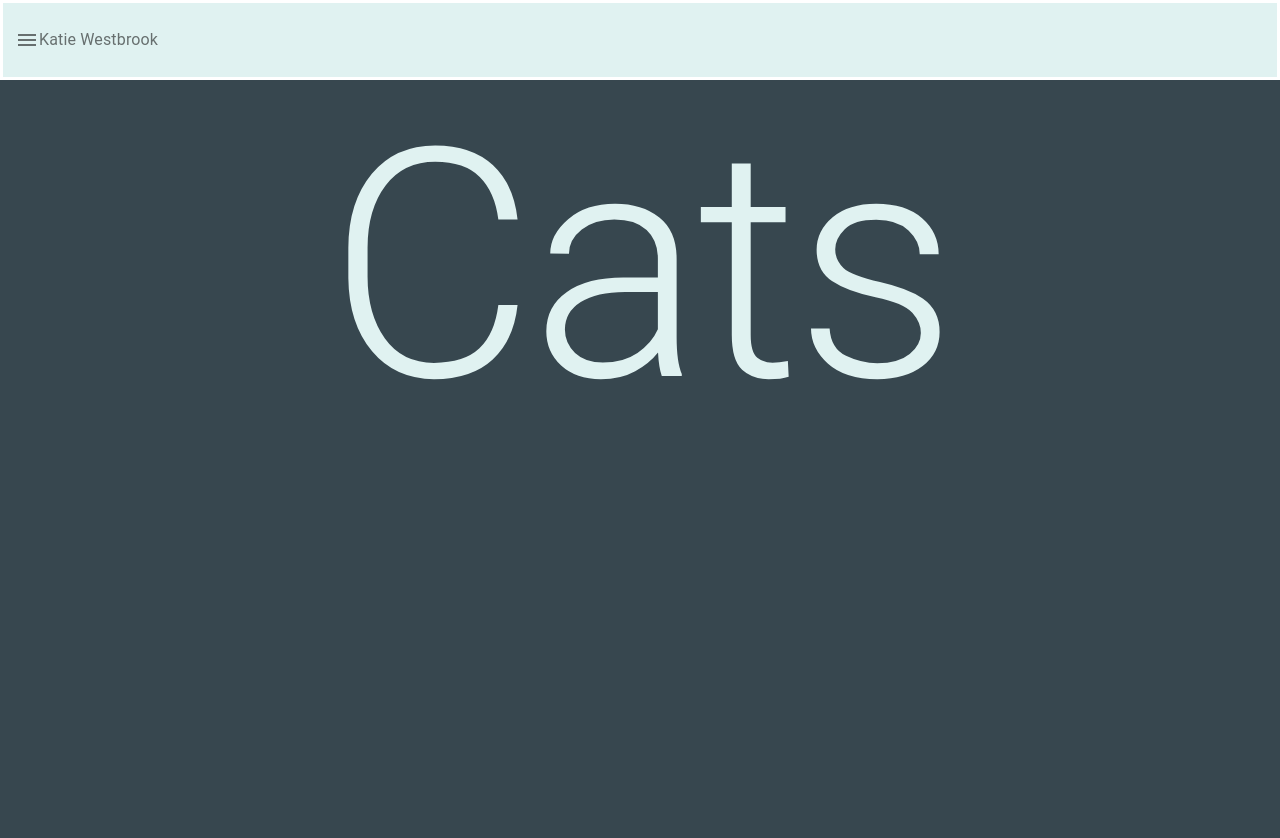
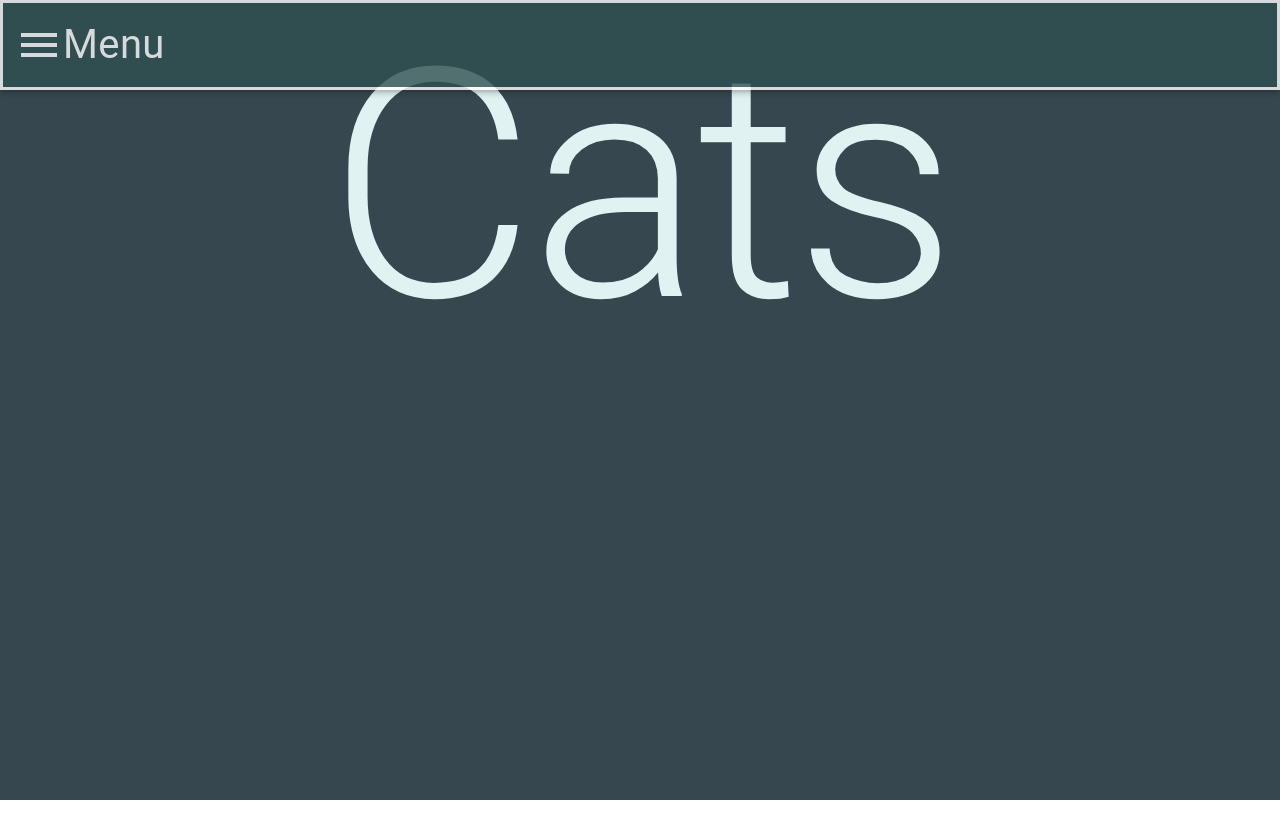
Before and after one commit to k-westbrook/katie-personal-site, a React (Create React App) app: page /cats in a window 1280 px wide. Shown: the top 838 px of the page. After the commit the page ends 800 px from the top, so only its background shows below. Built offline with nearby package versions, Linux system fonts and the light colour scheme.

Commit message:
made nav bar opaque

```diff
--- a/src/HomePage.js
+++ b/src/HomePage.js
@@ -44,14 +44,13 @@ const styles = {
     borderStyle: "solid",
     alignContent: "center",
     padding: "3vw",
-    color: "  #FFFFFF",
+    color: "#FFFFFF",
     justifyContent: "space-between"
   },
   iconContainer:
   {
     display: "flex",
-    flexDirection: "row",
-    // marginLeft: "2vw"
+    flexDirection: "row"
   },
   iconBottom:
   {
--- a/src/NavBar.js
+++ b/src/NavBar.js
@@ -17,18 +17,31 @@ const styles = {
   AppBar: {
     display: "flex",
     flexDirection: "row",
-    backgroundColor: "#e0f2f1",
+    backgroundColor: "rgb(47,79,79);opacity:0.8",
     minHeight: "10vh",
     borderStyle: "solid",
+    position: "fixed",
+    top: 0
   },
   Menu:
   {
     display: "flex",
 
+
+  },
+  MenuTitle:
+  {
+    color: "#FFFFFF",
+    fontSize: "5vh"
+  },
+  MenuIcon:
+  {
+    color: "#FFFFFF",
+    fontSize: "6vh"
   },
   MenuItem:
   {
-
+    width: "15vw"
   }
 }
 class NavBar extends React.Component {
@@ -63,11 +76,11 @@ class NavBar extends React.Component {
     return (
       <div className={classes.root}>
 
-        <AppBar position="static" className={classes.AppBar}>
+        <AppBar className={classes.AppBar}>
 
           <IconButton onClick={this.handleClick}>
-            <MenuIcon />
-            <Typography>Katie Westbrook</Typography>
+            <MenuIcon className={classes.MenuIcon} />
+            <Typography className={classes.MenuTitle}>Menu</Typography>
           </IconButton>
 
           <Menu className={classes.Menu}
@@ -84,26 +97,14 @@ class NavBar extends React.Component {
             }}
           >
             <MenuItem onClick={this.handleClose} className={classes.MenuItem}>
-              <Link to='/'>
+              <Link href='/'>
                 <h4>Home</h4>
               </Link>
 
             </MenuItem>
             <MenuItem onClick={this.handleClose}>
-              <Link to='/projects'>
-                <h4>Trips</h4>
-              </Link>
-            </MenuItem>
-            <MenuItem onClick={this.handleClose}>
-              <Link to='/cats'>
+              <Link href='/cats'>
                 <h4> Cats</h4>
-              </Link>
-            </MenuItem>
-
-            <MenuItem onClick={this.handleClose}>
-
-              <Link to='/photo-gallery'>
-                <h4>Seattle</h4>
               </Link>
             </MenuItem>
           </Menu>
--- a/src/Routes.js
+++ b/src/Routes.js
@@ -27,8 +27,7 @@ class Routes extends Component {
         <Switch >
           <Route exact path="/" component={HomePage} />
           <Route exact path="/cats" component={Cats} />
-          <Route exact path='/projects' />
-          <Route exact path='/photo-gallery' />
+
         </Switch>
       </div>
     )
```
